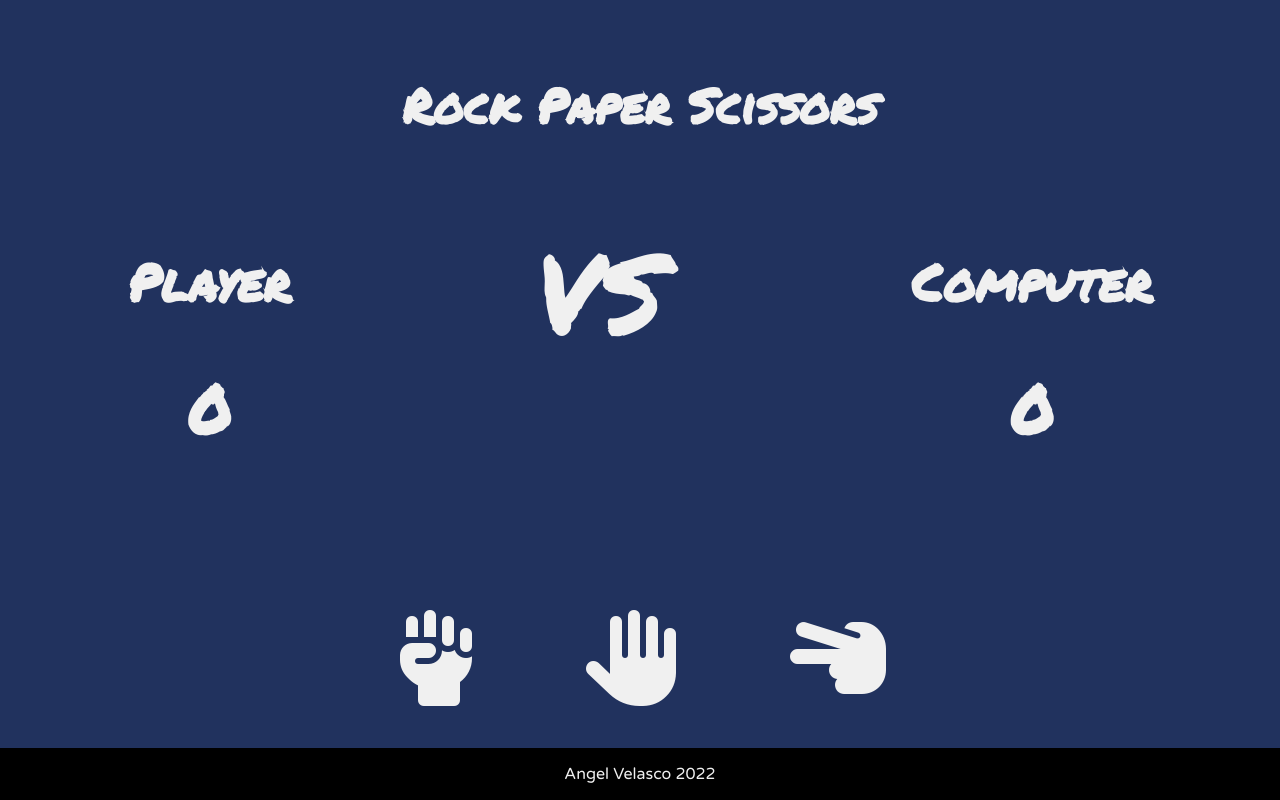
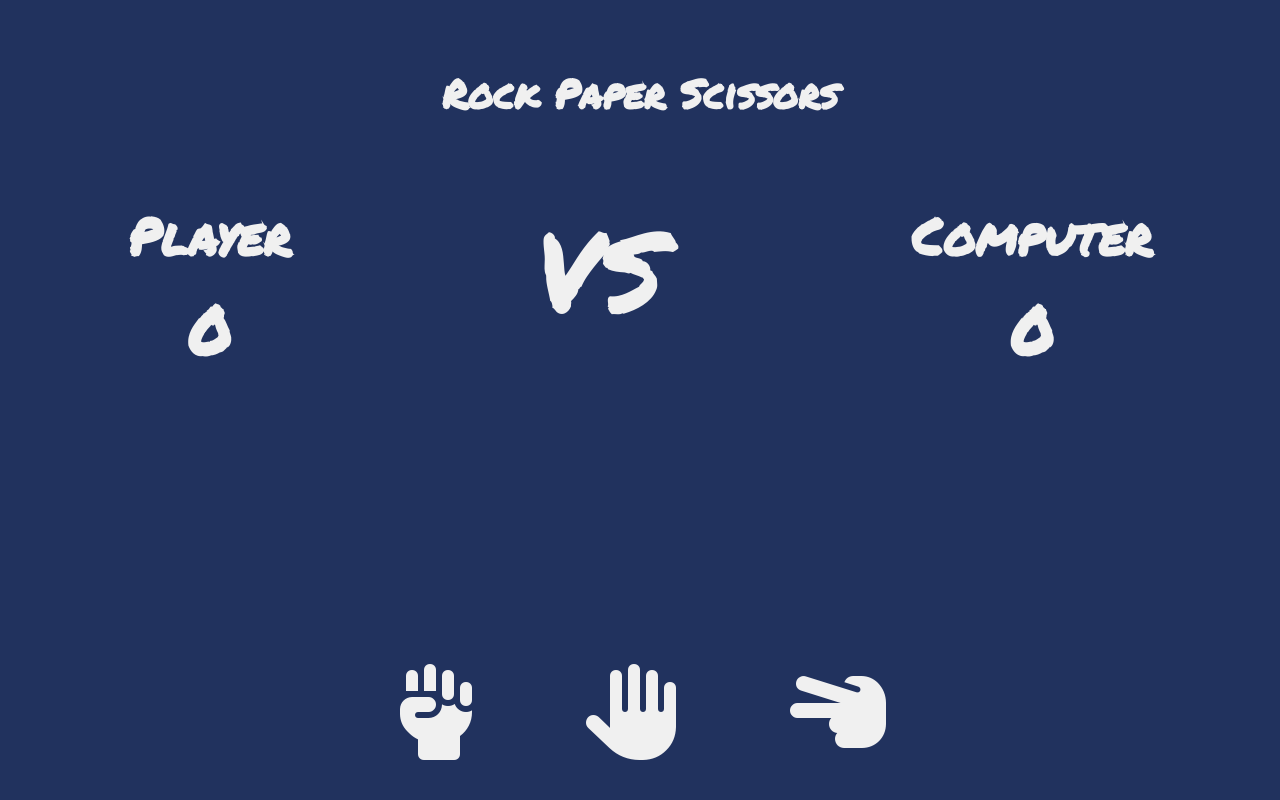
Before and after one commit to AngelVelascoH/Rock_Paper_Scissors_JS, a plain HTML site: page index.html in a window 1280 px wide. Drawn offline with Linux system fonts and the light colour scheme; some packages are replaced by stand-ins of ours; a script that the page names is missing.

Commit message:
fixed a visual bug in phones

```diff
--- a/styles.css
+++ b/styles.css
@@ -162,3 +162,20 @@ span {
     font-size: 4.5rem;
   }
 }
+@media screen and (max-height: 800px) {
+  .options > div {
+    padding-bottom: 20px;
+  }
+  .card {
+    padding-bottom: 0;
+  }
+  .footer {
+    display: none;
+  }
+  .result h1 {
+    margin-block: 10px;
+  }
+  .title {
+    font-size: 2.5rem;
+  }
+}
```
